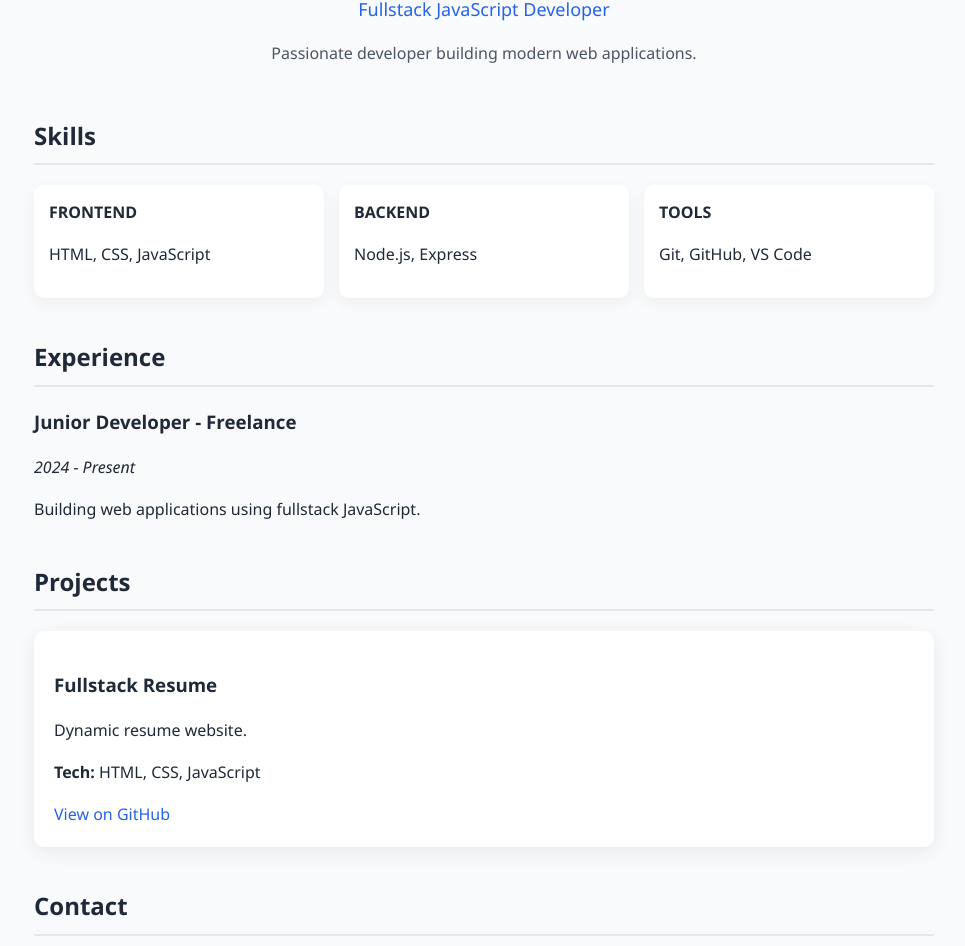
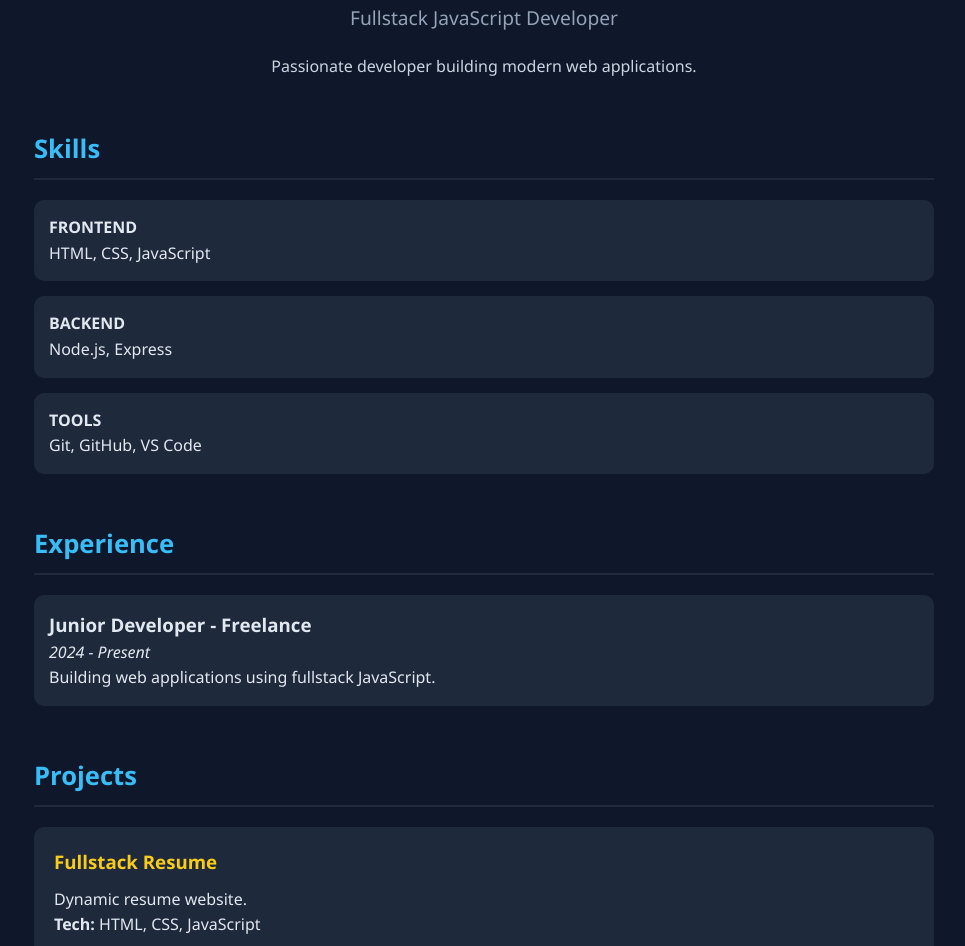
Before and after one commit to nanokhanathip/khanathip.github.io, a plain HTML site: page index.html in a window 1280 px wide. Shown: the part 111-1057 px from the top of the page, without its empty margins (156-1121 px from the left). Drawn offline with Linux system fonts and the light colour scheme.

Commit message:
Update style.css

```diff
--- a/style.css
+++ b/style.css
@@ -1,81 +1,137 @@
-body {
+/* ===== Reset ===== */
+* {
   margin: 0;
-  font-family: 'Segoe UI', sans-serif;
-  background: #f9fafb;
-  color: #1f2937;
-  line-height: 1.6;
+  padding: 0;
+  box-sizing: border-box;
 }
 
+/* ===== Body ===== */
+body {
+  font-family: "Segoe UI", Tahoma, Geneva, Verdana, sans-serif;
+  background-color: #0f172a; /* dark navy */
+  color: #e2e8f0;
+  line-height: 1.6;
+  padding: 40px 20px;
+}
+
+/* ===== Container ===== */
 .container {
   max-width: 900px;
   margin: auto;
-  padding: 40px 20px;
 }
 
-.hero {
+/* ===== Header ===== */
+header {
   text-align: center;
   margin-bottom: 50px;
 }
 
-.hero h1 {
-  font-size: 36px;
-  margin: 0;
+#name {
+  font-size: 2.5rem;
+  font-weight: bold;
+  color: #38bdf8; /* blue accent */
 }
 
-.title {
-  font-size: 18px;
-  color: #2563eb;
-  margin-top: 8px;
+#title {
+  font-size: 1.2rem;
+  color: #94a3b8;
+  margin-top: 10px;
 }
 
-.summary {
-  margin-top: 15px;
-  color: #4b5563;
+#summary {
+  margin-top: 20px;
+  font-size: 1rem;
+  color: #cbd5e1;
 }
 
-h2 {
-  margin-top: 40px;
-  border-bottom: 2px solid #e5e7eb;
-  padding-bottom: 8px;
+/* ===== Section ===== */
+section {
+  margin-bottom: 50px;
 }
 
-.skills-grid {
-  display: grid;
-  grid-template-columns: repeat(auto-fit, minmax(200px, 1fr));
-  gap: 15px;
-  margin-top: 15px;
+section h2 {
+  font-size: 1.6rem;
+  margin-bottom: 20px;
+  border-bottom: 2px solid #1e293b;
+  padding-bottom: 8px;
+  color: #38bdf8;
 }
 
+/* ===== Skills ===== */
 .skill-card {
-  background: white;
+  background: #1e293b;
   padding: 15px;
   border-radius: 10px;
-  box-shadow: 0 5px 15px rgba(0,0,0,0.05);
+  margin-bottom: 15px;
+  transition: 0.3s;
 }
 
-.projects-grid {
-  display: grid;
-  gap: 20px;
-  margin-top: 20px;
+.skill-card:hover {
+  background: #334155;
 }
 
+/* ===== Projects ===== */
 .project-card {
-  background: white;
+  background: #1e293b;
   padding: 20px;
   border-radius: 10px;
-  box-shadow: 0 5px 20px rgba(0,0,0,0.07);
-  transition: 0.2s;
+  margin-bottom: 20px;
+  transition: 0.3s;
 }
 
 .project-card:hover {
   transform: translateY(-3px);
+  background: #334155;
 }
 
-a {
-  color: #2563eb;
+.project-card h3 {
+  color: #facc15;
+  margin-bottom: 10px;
+}
+
+.project-card a {
+  display: inline-block;
+  margin-top: 10px;
+  text-decoration: none;
+  color: #38bdf8;
+  font-weight: bold;
+}
+
+.project-card a:hover {
+  text-decoration: underline;
+}
+
+/* ===== Experience ===== */
+#experience div {
+  background: #1e293b;
+  padding: 15px;
+  border-radius: 10px;
+  margin-bottom: 15px;
+}
+
+/* ===== Contact ===== */
+#contact {
+  background: #1e293b;
+  padding: 20px;
+  border-radius: 10px;
+}
+
+#contact a {
+  color: #38bdf8;
   text-decoration: none;
 }
 
-a:hover {
+#contact a:hover {
   text-decoration: underline;
 }
+
+/* ===== Responsive ===== */
+@media (max-width: 768px) {
+  body {
+    padding: 20px 15px;
+  }
+
+  #name {
+    font-size: 2rem;
+  }
+}
```
